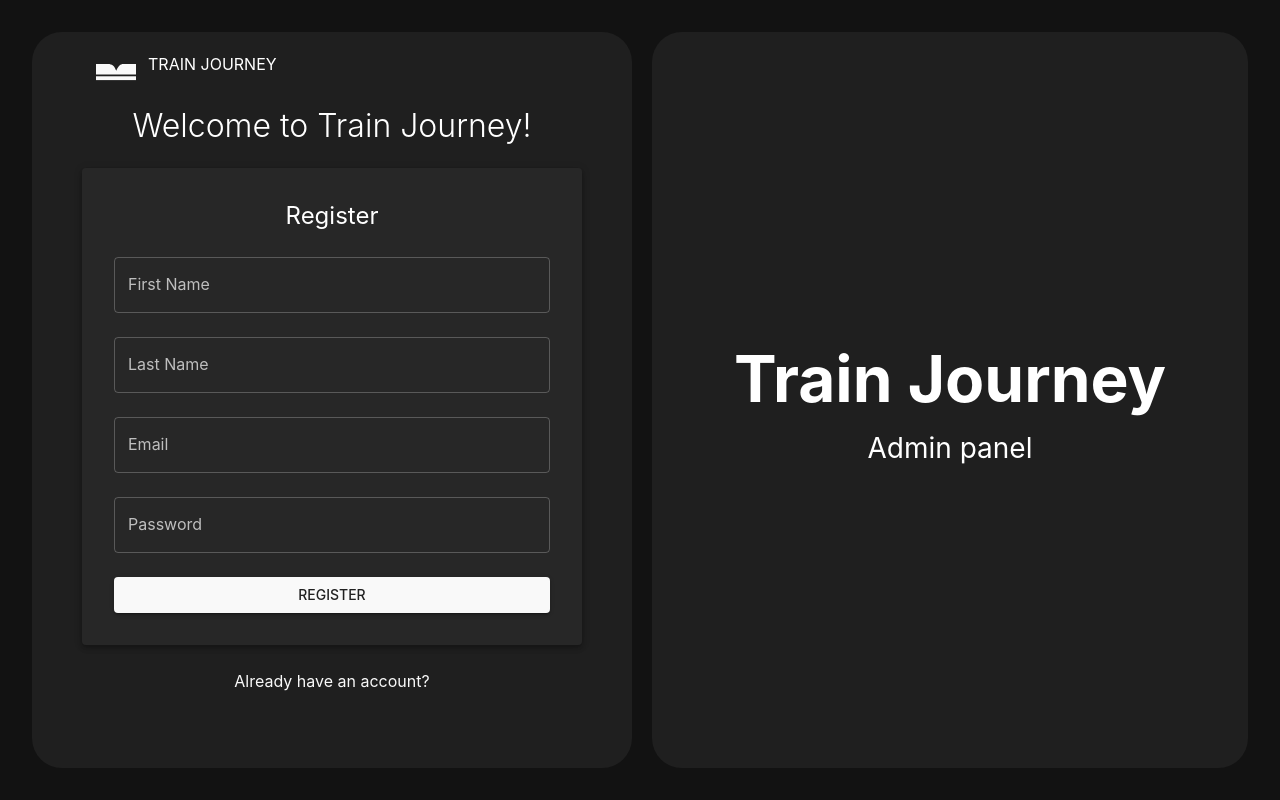
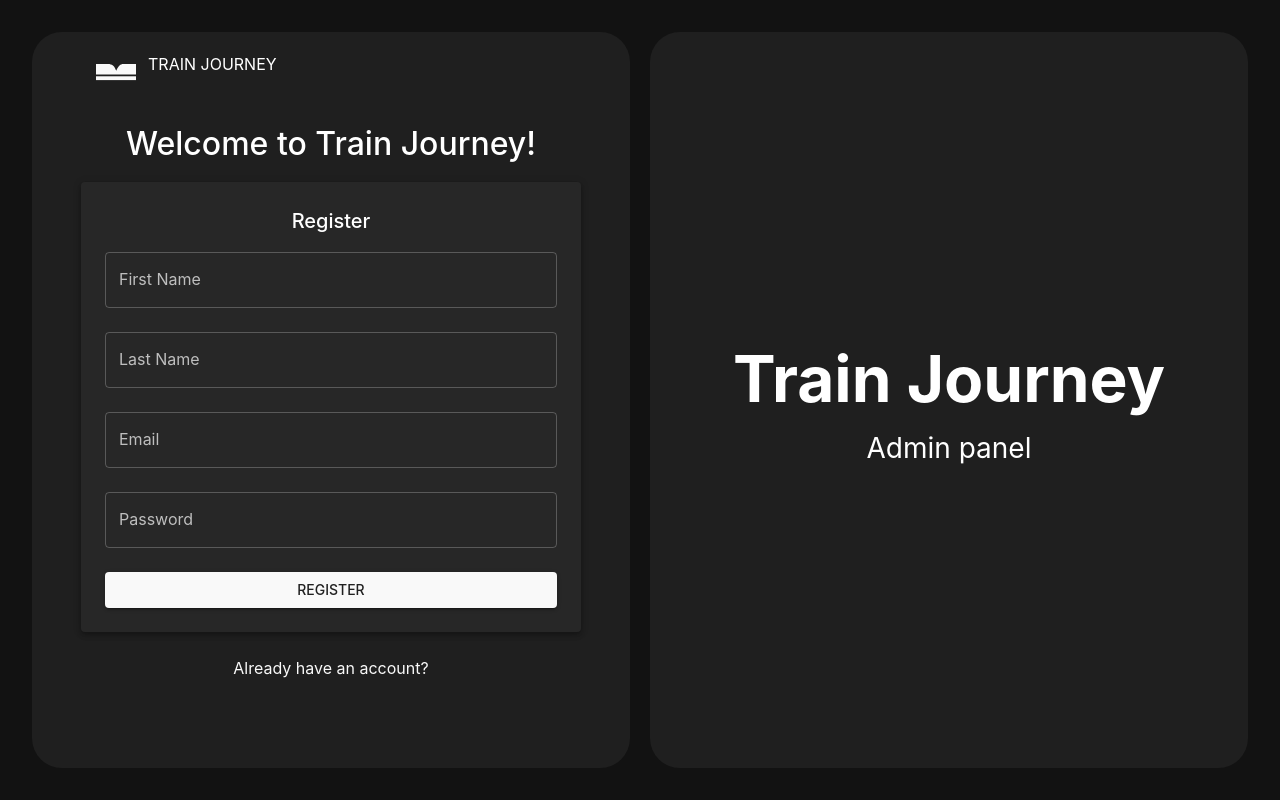
Before and after one commit to AnnMatsarska/train-schedule-frontend, a Next.js app: page /register in a window 1280 px wide. Built offline with nearby package versions, Linux system fonts and the light colour scheme; no server answers.

Commit message:
add login and register pages adaptation

```diff
--- a/app/login/loading.tsx
+++ /dev/null
@@ -1,5 +0,0 @@
-import { Spinner } from "@/components/Spinner/Spinner";
-
-export default function LoadingPage() {
-  return <Spinner fullPage />;
-}
--- a/app/page.tsx
+++ b/app/page.tsx
@@ -18,5 +18,5 @@ export default function HomePage() {
     }
   }, [user, router]);
 
-  return <Spinner />;
+  return <Spinner fullPage />;
 }
--- a/app/register/loading.tsx
+++ /dev/null
@@ -1,5 +0,0 @@
-import { Spinner } from "@/components/Spinner/Spinner";
-
-export default function LoadingPage() {
-  return <Spinner fullPage />;
-}
--- a/src/components/AuthPage/Auth.module.scss
+++ b/src/components/AuthPage/Auth.module.scss
@@ -6,30 +6,52 @@
   gap: 20px;
   justify-content: center;
   height: 100vh;
-  padding: 32px;
+
+  @include respond-to("tablet") {
+    padding: 32px;
+  }
 }
 
 .box {
   display: flex;
   flex-direction: column;
   justify-content: center;
-  border-radius: 30px;
   background: rgb(31, 31, 31);
   text-align: center;
   position: relative;
+  width: 100%;
+  padding: 20px 32px;
+
+  @include respond-to("tablet") {
+    border-radius: 30px;
+  }
 
   @include respond-to("desktop") {
     width: 600px;
-    padding: 40px 64px;
+    padding: 40px;
+  }
+}
+
+.rightBox {
+  display: none;
+  @include respond-to("desktop") {
+    display: flex;
   }
 }
 
 .logoWrapper {
   position: absolute;
   top: 20px;
-  left: 64px;
+  left: 32px;
   height: 10px;
-  width: 40px;
+  width: 20px;
+
+  @include respond-to("desktop") {
+    top: 20px;
+    left: 64px;
+    height: 10px;
+    width: 40px;
+  }
 }
 
 .logoBox {
@@ -37,6 +59,11 @@
   text-transform: uppercase;
   gap: 12px;
   width: 300px;
+  font-size: $font-xxs;
+
+  @include respond-to("desktop") {
+    font-size: $font-xs;
+  }
 }
 
 .title {
@@ -52,3 +79,40 @@
     font-size: $font-2xl;
   }
 }
+
+.formTitle {
+  display: none;
+
+  @include respond-to("tablet") {
+    display: block;
+    font-size: $font-xl;
+    font-weight: 500;
+    margin-bottom: 14px;
+  }
+
+  @include respond-to("desktop") {
+    font-size: $font-3xl;
+  }
+}
+
+.authBox {
+  padding: 16px;
+  max-width: 500px;
+
+  @include respond-to("desktop") {
+    padding: 24px;
+  }
+}
+
+.formSubTitle {
+  font-size: $font-sm;
+  font-weight: 500;
+
+  @include respond-to("desktop") {
+    font-size: $font-md;
+  }
+}
+
+.input {
+  height: 14px;
+}
--- a/src/components/AuthPage/AuthPageComponent.tsx
+++ b/src/components/AuthPage/AuthPageComponent.tsx
@@ -20,7 +20,7 @@ export const AuthPageComponent = () => {
         </div>
         {isLoginPage ? <LoginForm /> : <RegisterForm />}
       </div>
-      <div className={styles.box}>
+      <div className={`${styles.box} ${styles.rightBox}`}>
         <h2 className={styles.title}>Train Journey</h2>
         <p className={styles.text}>Admin panel</p>
       </div>
--- a/src/components/AuthPage/LoginForm.tsx
+++ b/src/components/AuthPage/LoginForm.tsx
@@ -13,6 +13,7 @@ import {
 } from "@mui/material";
 import { useFormik } from "formik";
 import Link from "next/link";
+import styles from "./Auth.module.scss";
 
 export const LoginForm = () => {
   const { login } = useAuth();
@@ -24,7 +25,7 @@ export const LoginForm = () => {
     },
     validationSchema: loginSchema,
     onSubmit: async (values) => {
-      await login(values.email.trim(), values.password.trim());
+      await login(values.email.trim(), values.password);
     },
   });
 
@@ -34,12 +35,9 @@ export const LoginForm = () => {
       flexDirection="column"
       justifyContent="center"
       alignItems="center"
-      minHeight="100vh"
     >
-      <Typography variant="h1" gutterBottom fontSize="48px">
-        Hello Again!
-      </Typography>
-      <Paper elevation={4} sx={{ padding: 4, width: 500 }}>
+      <h1 className={styles.formTitle}> Hello Again!</h1>
+      <Paper elevation={4} className={styles.authBox}>
         <Typography variant="h5" gutterBottom>
           Login
         </Typography>
--- a/src/components/AuthPage/RegisterForm.tsx
+++ b/src/components/AuthPage/RegisterForm.tsx
@@ -3,16 +3,10 @@
 import { APP_ROUTES } from "@/config/routes";
 import { useAuth } from "@/context/AuthContext";
 import { loginSchema } from "@/validation/login.schema";
-import {
-  Box,
-  Button,
-  Paper,
-  TextField,
-  Typography,
-  Link as MuiLink,
-} from "@mui/material";
+import { Box, Button, Paper, TextField, Link as MuiLink } from "@mui/material";
 import { useFormik } from "formik";
 import Link from "next/link";
+import styles from "./Auth.module.scss";
 
 export const RegisterForm = () => {
   const { register } = useAuth();
@@ -28,7 +22,7 @@ export const RegisterForm = () => {
     onSubmit: async (values) => {
       const trimmedValues = {
         email: values.email.trim(),
-        password: values.password.trim(),
+        password: values.password,
         firstName: values.firstName.trim(),
         lastName: values.lastName.trim(),
       };
@@ -42,15 +36,10 @@ export const RegisterForm = () => {
       flexDirection="column"
       justifyContent="center"
       alignItems="center"
-      minHeight="100vh"
     >
-      <Typography variant="h1" fontSize="32px" mb={3}>
-        Welcome to Train Journey!
-      </Typography>
-      <Paper elevation={4} sx={{ padding: 4, width: 500 }}>
-        <Typography variant="h5" gutterBottom>
-          Register
-        </Typography>
+      <h1 className={styles.formTitle}> Welcome to Train Journey!</h1>
+      <Paper elevation={4} className={styles.authBox}>
+        <h5 className={styles.formSubTitle}>Register</h5>
         <form onSubmit={formik.handleSubmit}>
           <TextField
             fullWidth
--- a/src/components/ProtectedRoute.tsx
+++ b/src/components/ProtectedRoute.tsx
@@ -15,7 +15,7 @@ export const ProtectedRoute = ({ children }: { children: React.ReactNode }) => {
     }
   }, [user, router]);
 
-  if (!user) return <Spinner />;
+  if (!user) return <Spinner fullPage />;
 
   return <>{children}</>;
 };
--- a/src/validation/login.schema.ts
+++ b/src/validation/login.schema.ts
@@ -3,6 +3,7 @@ import * as yup from "yup";
 export const loginSchema = yup.object({
   email: yup
     .string()
+    .transform((value) => value.trim())
     .required("Email is required")
     .email("Invalid email format"),
 
```
Also changed, not shown: src/validation/register.schema.ts (+13 -3 lines).
